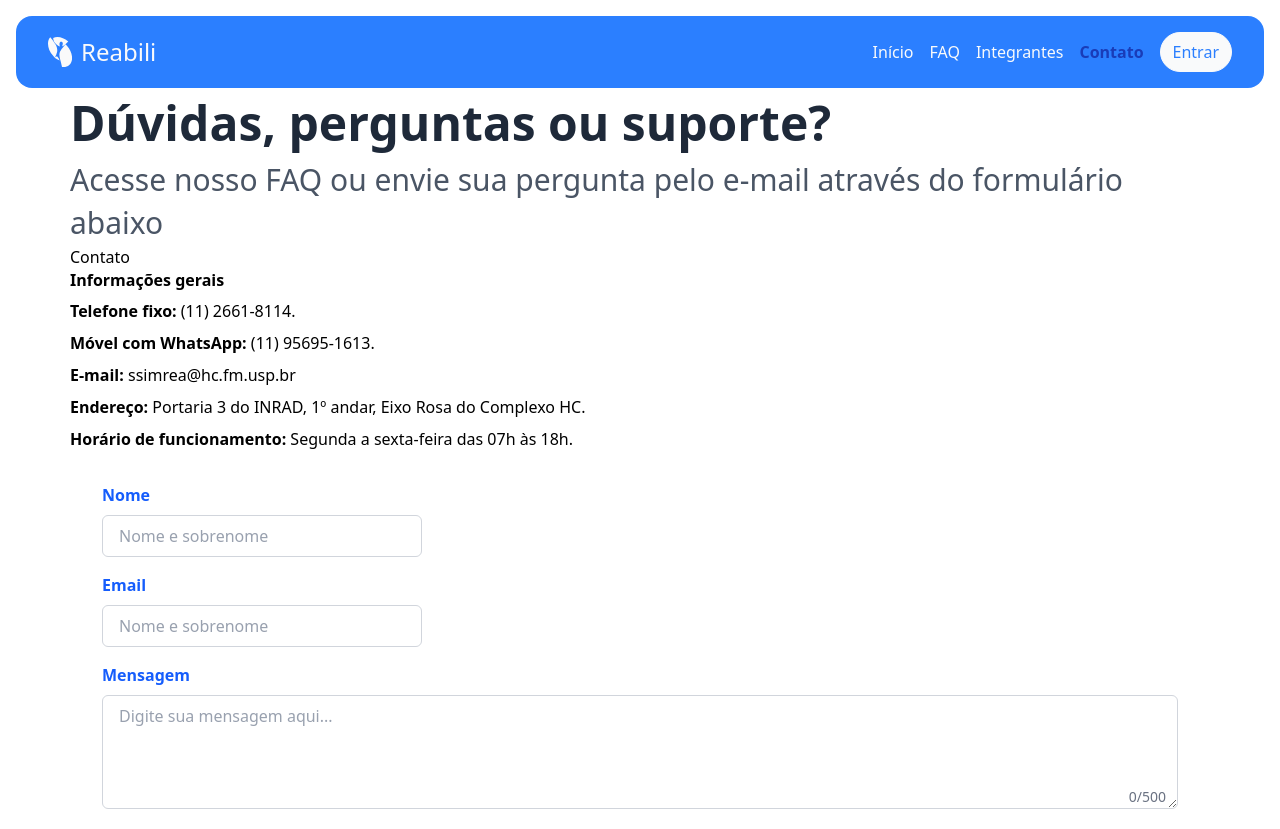
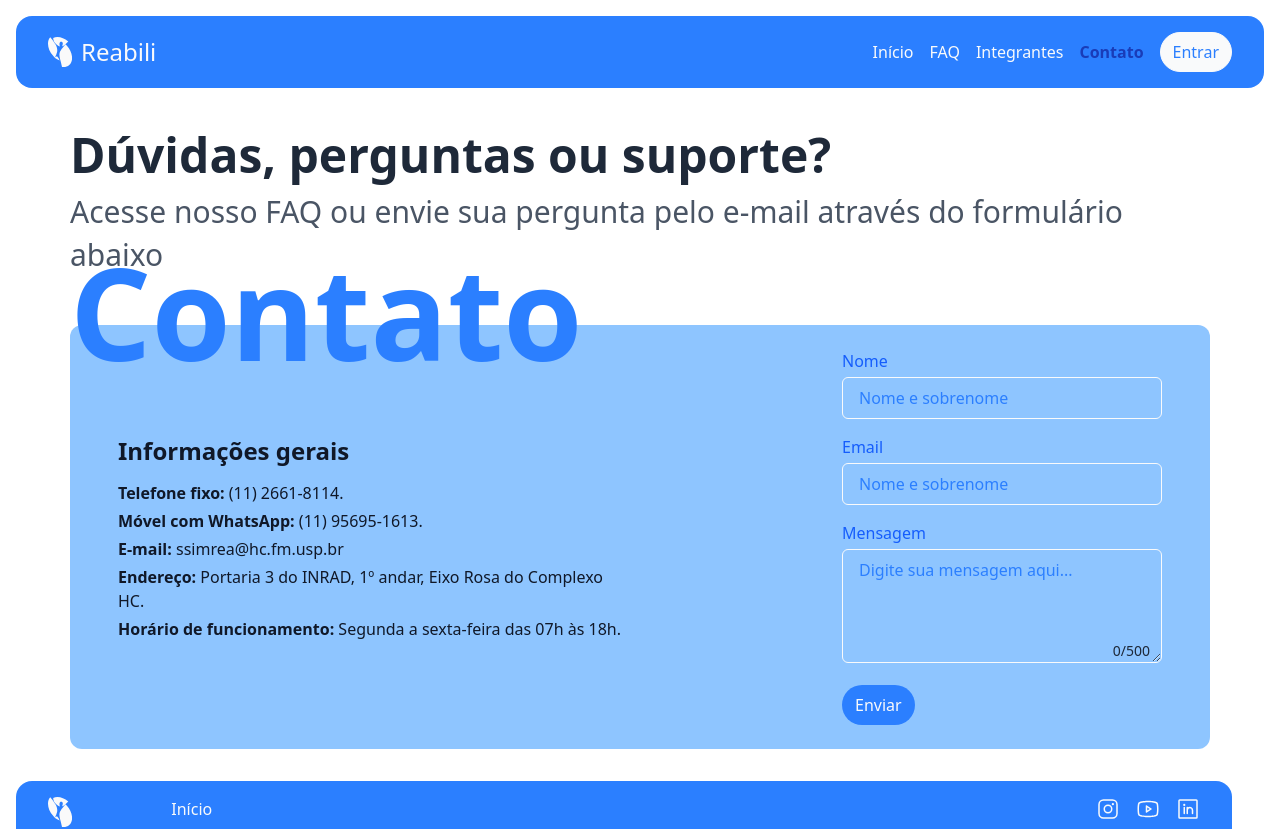
Before and after one commit to Challenge-2025-Equipe-07/hc-frontend-react, a React (Vite) app: page /contato in a window 1280 px wide. Shown: the top 829 px of the page. Built offline with nearby package versions, Linux system fonts and the light colour scheme.

Commit message:
feat: ajusta form de contato

```diff
--- a/src/components/Input/InputField.tsx
+++ b/src/components/Input/InputField.tsx
@@ -10,13 +10,13 @@ const InputField = <T extends FieldValues>({
   ...rest
 }: InputFieldProps<T>) => {
   return (
-    <div className="w-full max-w-xs">
-      <label htmlFor={id} className="mb-2 block font-bold text-blue-600">
+    <div className="grid w-full max-w-xs gap-y-1">
+      <label htmlFor={id} className="text-blue-600">
         {label}
       </label>
       <input
         id={id}
-        className={`w-full rounded-md border border-gray-300 px-4 py-2 placeholder-gray-400 focus:border-transparent focus:ring-2 focus:ring-blue-500 focus:outline-none ${className || ""} `}
+        className={`w-full rounded-md border border-gray-50 px-4 py-2 placeholder-blue-500 focus:border-transparent focus:ring-2 focus:ring-blue-500 focus:outline-none ${className || ""} `}
         {...rest}
         {...register(name)}
       />
--- a/src/components/Input/Textarea.tsx
+++ b/src/components/Input/Textarea.tsx
@@ -21,20 +21,20 @@ const Textarea = <T extends FieldValues>({
   };
 
   return (
-    <div className="w-full">
-      <label htmlFor={id} className="mb-2 block font-bold text-blue-600">
+    <div className="grid gap-y-1">
+      <label htmlFor={id} className="text-blue-600">
         {label}
       </label>
       <div className="relative">
         <textarea
           id={id}
           maxLength={maxLength}
-          className={`w-full resize-y rounded-md border border-gray-300 px-4 py-2 placeholder-gray-400 focus:border-transparent focus:ring-2 focus:ring-blue-500 focus:outline-none ${className || ""} `}
+          className={`w-full resize-y rounded-md border border-gray-50 px-4 py-2 placeholder-blue-500 focus:border-transparent focus:ring-2 focus:ring-blue-500 focus:outline-none ${className || ""} `}
           {...rest}
           {...registerProps}
           onChange={handleTextareaChange}
         />
-        <span className="absolute right-3 bottom-2 text-sm text-gray-500">
+        <span className="absolute right-3 bottom-2 text-sm text-gray-800">
           {charCount}/{maxLength}
         </span>
       </div>
--- a/src/pages/Contato/Contato.tsx
+++ b/src/pages/Contato/Contato.tsx
@@ -1,7 +1,7 @@
-import { Heading, Input, Textarea } from "@/components";
 import { useForm } from "react-hook-form";
 import type { SubmitHandler } from "react-hook-form";
 import type { FormValues } from "./Contato.types";
+import { Button, Heading, Input, Textarea } from "@/components";
 import { Address } from "./components/Address/Address";
 
 const Contato = () => {
@@ -12,16 +12,18 @@ const Contato = () => {
   };
 
   return (
-    <section className="grid">
-      <div className="l-contact__col stack">
+    <section className="grid gap-y-12 my-8">
       <Heading
         title="Dúvidas, perguntas ou suporte?"
         subtitle="Acesse nosso FAQ ou envie sua pergunta pelo e-mail através do formulário abaixo"
       />
-        <h1 className="l-contact__title">Contato</h1>
+      <div className="relative grid grid-cols-1 gap-x-8 gap-y-4 rounded-xl bg-blue-300 px-12 py-6 lg:grid-cols-2">
+        <h1 className="absolute top-0 left-0 -translate-y-3/5 text-6xl font-bold text-blue-500 lg:text-9xl">
+          Contato
+        </h1>
         <Address />
-      </div>
-      <form onSubmit={handleSubmit(onSubmit)} className="space-y-4 p-8">
+
+        <form onSubmit={handleSubmit(onSubmit)} className="max-lg:mr-auto grid w-full gap-y-4 max-w-80 justify-self-end">
           <Input
             id="nome"
             label="Nome"
@@ -53,7 +55,9 @@ const Contato = () => {
             maxLength={500}
             required
           />
+          <Button>Enviar</Button>
         </form>
+      </div>
     </section>
   );
 };
--- a/src/pages/Contato/components/Address/Address.tsx
+++ b/src/pages/Contato/components/Address/Address.tsx
@@ -1,7 +1,7 @@
 const Address = () => {
   return (
-    <address className="grid gap-y-2 not-italic">
-      <h2 className="body">
+    <address className="grid auto-rows-max content-center gap-y-1 not-italic text-gray-900">
+      <h2 className="subtitle font-bold mb-2">
         <strong> Informações gerais </strong>
       </h2>
       <p>
--- a/vite.config.ts
+++ b/vite.config.ts
@@ -2,7 +2,6 @@ import { defineConfig } from "vite";
 import react from "@vitejs/plugin-react";
 import tailwindcss from "@tailwindcss/vite";
 import path from "path";
-import fs from "fs";
 
 export default defineConfig({
   resolve: {
@@ -11,10 +10,4 @@ export default defineConfig({
     },
   },
   plugins: [react(), tailwindcss()],
-  server: {
-    https: {
-      key: fs.readFileSync("./localhost-key.pem"),
-      cert: fs.readFileSync("./localhost.pem"),
-    },
-  },
 });
```
Lines whose indentation alone changed are shown as unchanged.
